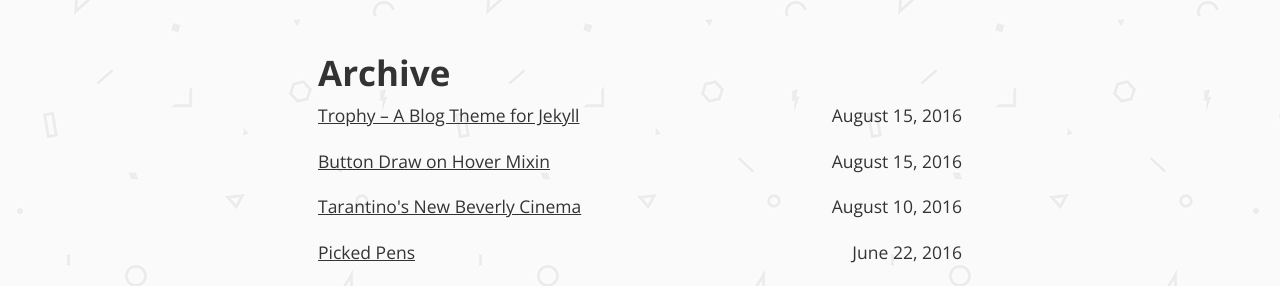
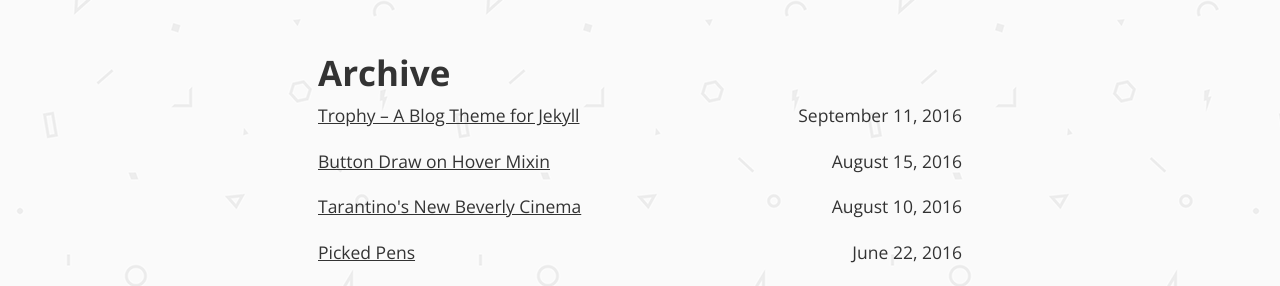
Before and after one commit to thomasvaeth/thomasvaeth.github.io, a Jekyll site: the page built from archive.md, in a window 1280 px wide. Shown: the part 166-452 px from the top of the page. Built offline with Jekyll 4.4.1, drawn with Linux system fonts in a browser that asks for light colours.

Commit message:
Fixed date.

```diff
--- a/_posts/2016-09-14-trophy-a-blog-theme.markdown
+++ b/_posts/2016-09-14-trophy-a-blog-theme.markdown
@@ -1,7 +1,7 @@
 ---
 layout: post
 title: "Trophy – A Blog Theme for Jekyll"
-date: 2016-08-15
+date: 2016-09-11
 related: ["Tumblr to Jekyll"]
 description: Trophy is a blog theme for Jekyll built by Thomas Vaeth in Seattle, WA using Jekyll, HTML, Sass, and JavaScript. It is avaiable to download for free on GitHub.
 image: http://thomasvaeth.com/assets/images/trophy/screenshot-1.png
```
